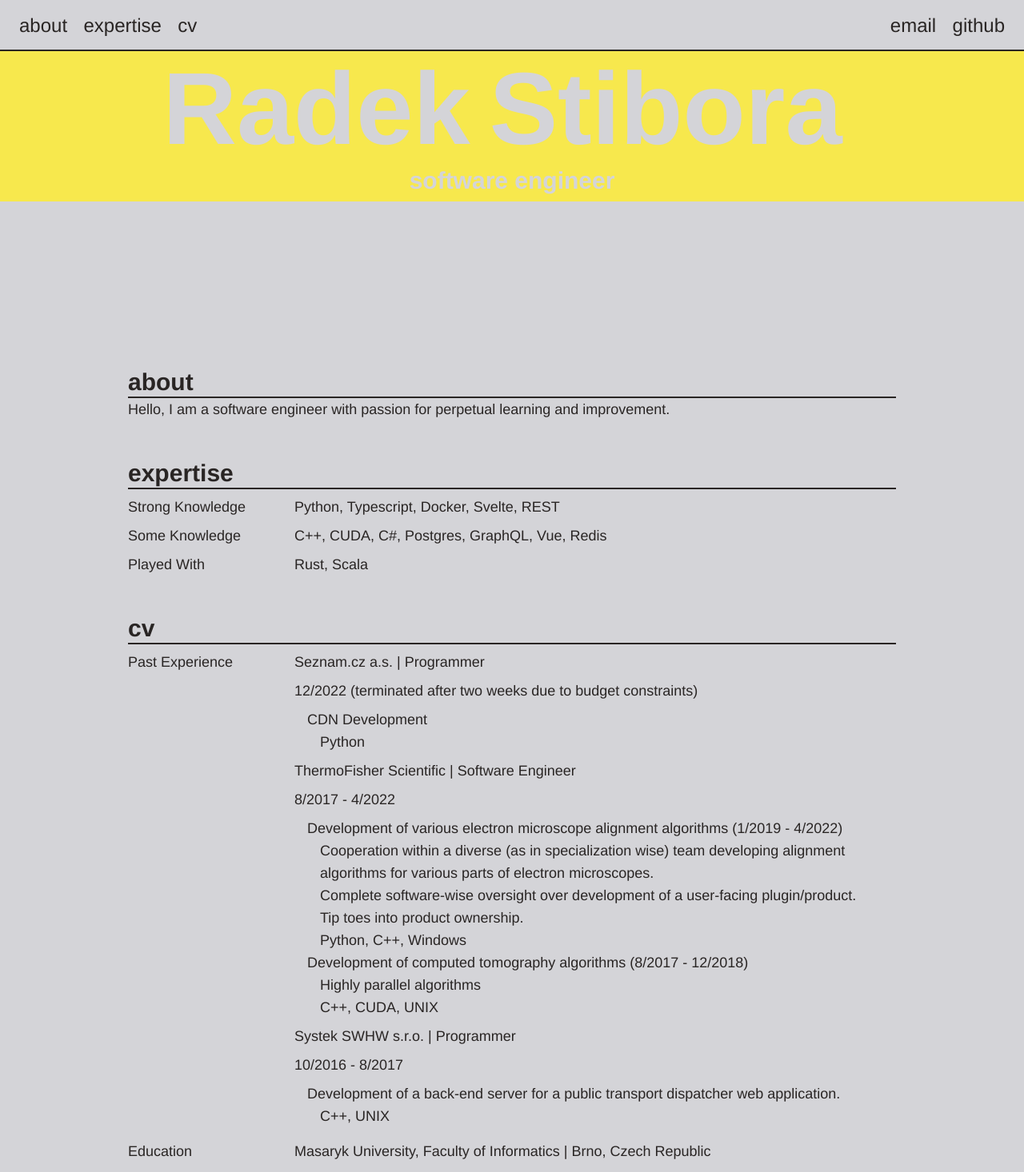
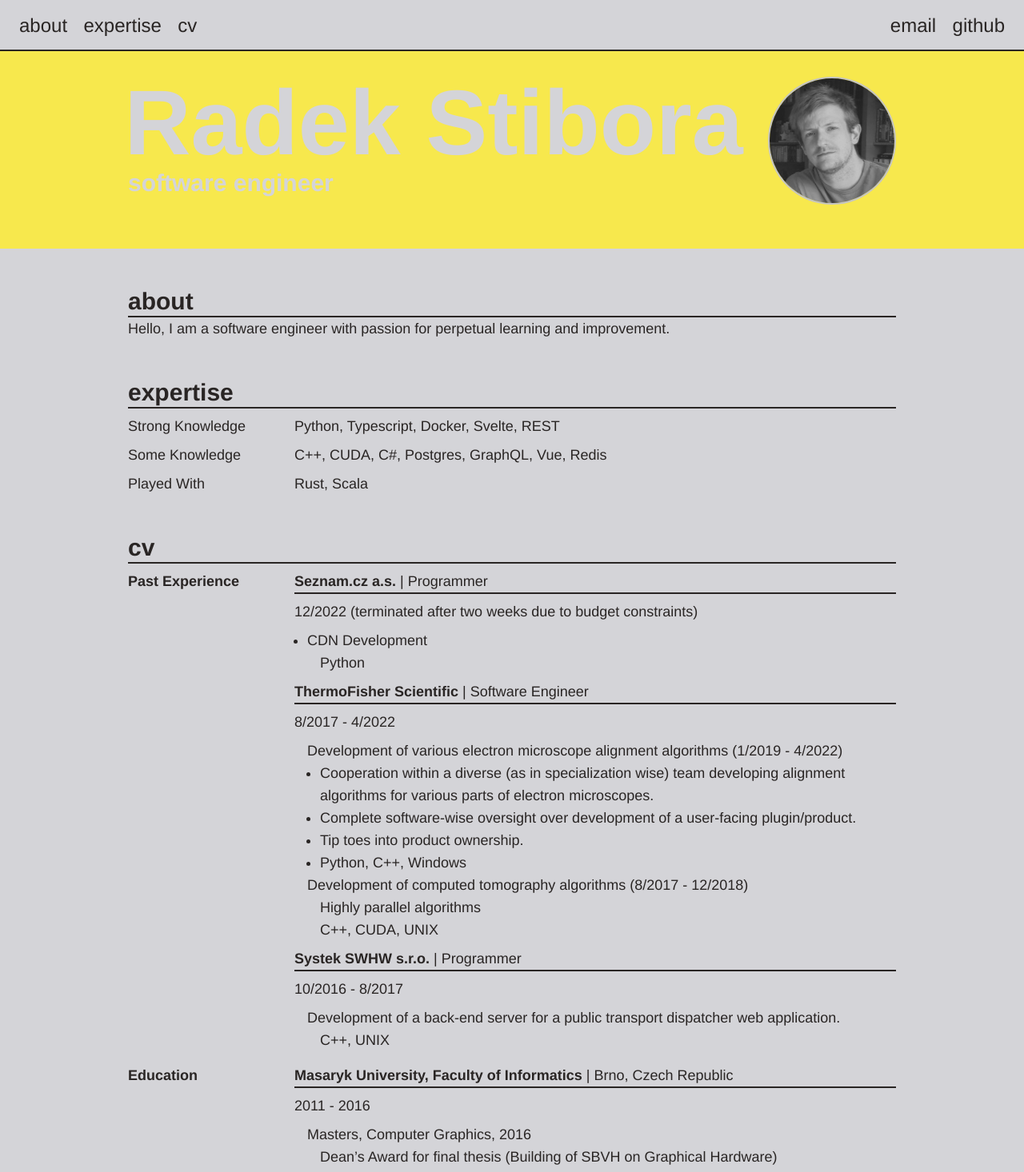
Before and after one commit to rstibora/cv, a SvelteKit app in the folder cv/: page / in a window 1280 px wide. Shown: the top 1466 px of the page at 80% size. Built offline with nearby package versions, Linux system fonts and the light colour scheme.

Commit message:
Improve the styling another bit

```diff
--- a/cv/src/routes/+page.svelte
+++ b/cv/src/routes/+page.svelte
@@ -5,7 +5,7 @@
 
 
 <div class="bg-zinc-300 text-stone-800">
-    <div class="sticky top-0 flex justify-between h-16 p-4 bg-inherit border-b-2 border-solid border-stone-800">
+    <div class="sticky top-0 flex justify-between h-16 p-4 bg-inherit border-b-2 border-solid border-stone-800 z-10">
         <div class="hidden md:block">
             <a class="text-2xl mx-2 hover:underline decoration-8 decoration-sharp-yellow" href="#about">about</a>
             <a class="text-2xl mx-2 hover:underline decoration-8 decoration-sharp-yellow" href="#expertise">expertise</a>
@@ -17,14 +17,23 @@
         </div>
     </div>
 
-    <div class="flex justify-center flex-wrap bg-sharp-yellow text-zinc-300 pt-2">
-        <div class="text-8xl lg:text-9xl font-semibold">Radek</div>
-        <div class="text-8xl lg:text-9xl font-semibold mx-6">Stibora</div>
+    <div class="flex justify-center bg-sharp-yellow text-zinc-300">
+        <div class="flex flex-row justify-center lg:justify-between w-[60rem] py-8">
+            <div class="flex flex-col">
+                <div class="text-[105px] lg:text-[115px] leading-none font-bold first-letter:ml-[-0.04em] text-center">
+                    Radek Stibora
+                </div>
+                <div class="text-3xl font-bold text-center md:text-left">
+                    software engineer
+                </div>
+                <div class="flex justify-center my-4">
+                    <img class="md:hidden w-40 h-40 border-solid border-2 rounded-full saturate-0 brightness-95 contrast-75" src="portrait.png ">
+                </div>
+            </div>
+            <img class="hidden lg:block w-40 h-40 border-solid border-2 rounded-full saturate-0 brightness-95 contrast-75" src="portrait.png ">
+        </div>
     </div>
 
-    <div class="flex justify-center text-3xl font-semibold mb-40 bg-sharp-yellow text-zinc-300 py-2">
-        software engineer
-    </div>
 
     <div class="flex flex-col items-center mx-4">
         <div class="w-full lg:w-[60rem]">
@@ -58,12 +67,12 @@
             <div id="cv" class="my-12">
                 <div class="text-3xl font-semibold pt-16 -mt-16 border-b-2 border-solid border-stone-800">cv</div>
                 <div class="flex flex-col lg:flex-row w-full text-lg my-2">
-                    <h2 class="lg:basis-52 shrink-0">Past Experience</h2>
+                    <h2 class="lg:basis-52 shrink-0 font-semibold">Past Experience</h2>
                     <div>
                         <div class="my-2 first-of-type:my-0">
-                            <div class=""><span class="">Seznam.cz a.s.</span> | Programmer</div>
+                            <div class="border-b-2 border-solid border-stone-800"><span class="font-semibold">Seznam.cz a.s.</span> | Programmer</div>
                             <div class="my-2">12/2022 (terminated after two weeks due to budget constraints)</div>
-                            <ul>
+                            <ul class="list-disc">
                                 <li class="ml-4">
                                     CDN Development
                                     <ul>
@@ -74,12 +83,12 @@
                         </div>
 
                         <div class="my-2 first-of-type:my-0">
-                            <div class=""><span class="">ThermoFisher Scientific</span> | Software Engineer</div>
+                            <div class="border-b-2 border-solid border-stone-800"><span class="font-semibold">ThermoFisher Scientific</span> | Software Engineer</div>
                             <div class="my-2">8/2017 - 4/2022</div>
                             <ul>
                                 <li class="ml-4">
                                     Development of various electron microscope alignment algorithms (1/2019 - 4/2022)
-                                    <ul>
+                                    <ul class="list-disc">
                                         <li class="ml-4">
                                             Cooperation within a diverse (as in specialization wise) team developing
                                             alignment algorithms for various parts of electron microscopes.
@@ -110,7 +119,7 @@
                         </div>
 
                         <div class="my-2 first-of-type:my-0">
-                            <div class=""><span class="">Systek SWHW s.r.o.</span> | Programmer</div>
+                            <div class="border-b-2 border-solid border-stone-800"><span class="font-semibold">Systek SWHW s.r.o.</span> | Programmer</div>
                             <div class="my-2">10/2016 - 8/2017</div>
                             <ul>
                                 <li class="ml-4">
@@ -125,9 +134,9 @@
                 </div>
 
                 <div class="flex flex-col lg:flex-row w-full text-lg my-2">
-                    <h2 class="lg:basis-52 shrink-0">Education</h2>
+                    <h2 class="lg:basis-52 shrink-0 font-semibold">Education</h2>
                     <div class="">
-                        <div class=""><span class="">Masaryk University, Faculty of Informatics</span> | Brno, Czech Republic</div>
+                        <div class="border-b-2 border-solid border-stone-800"><span class="font-semibold">Masaryk University, Faculty of Informatics</span> | Brno, Czech Republic</div>
                         <div class="my-2">2011 - 2016</div>
                         <ul>
                             <li class="ml-4">
```
Also changed, not shown: cv/static/portrait.png (added).
